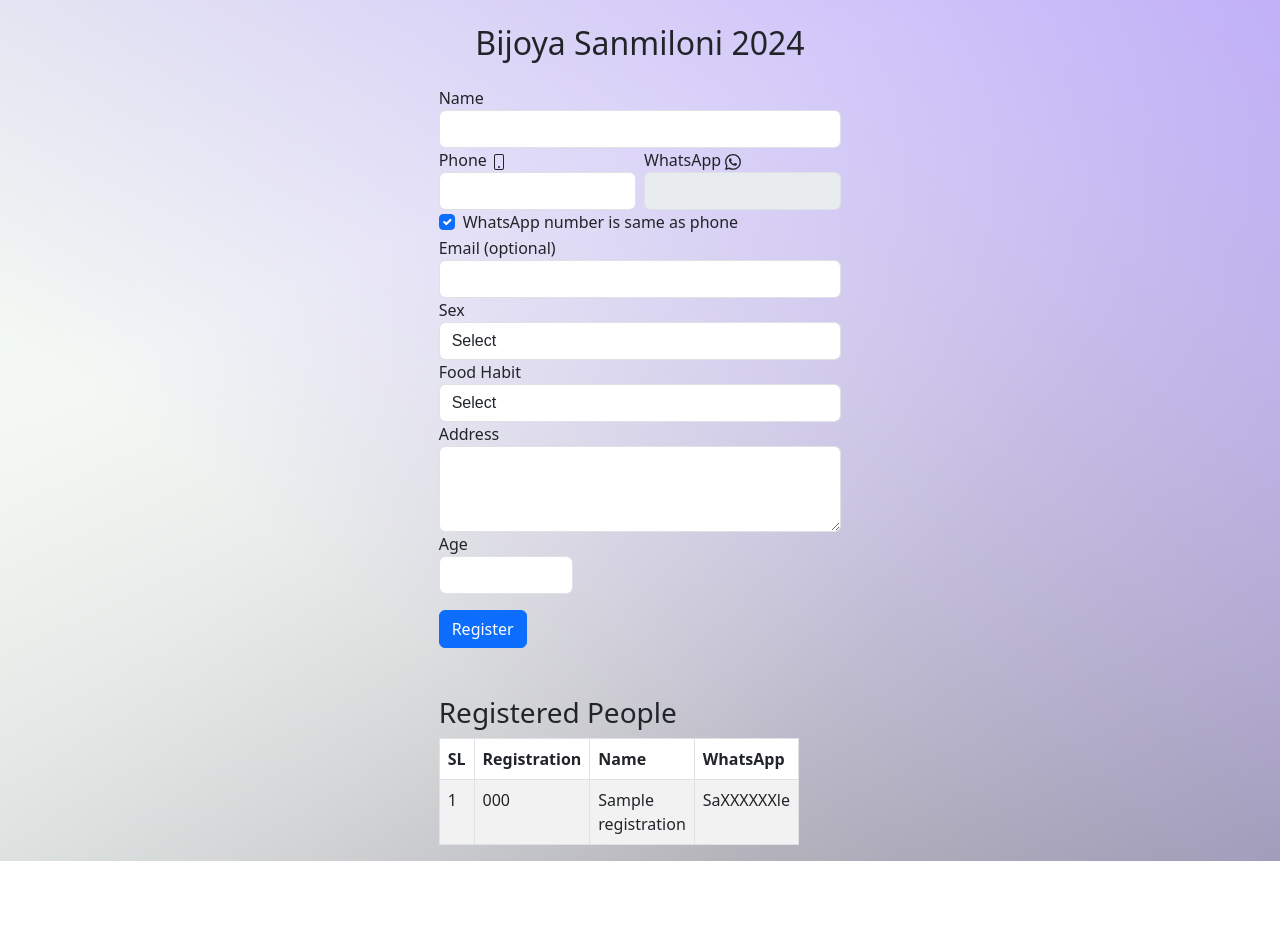
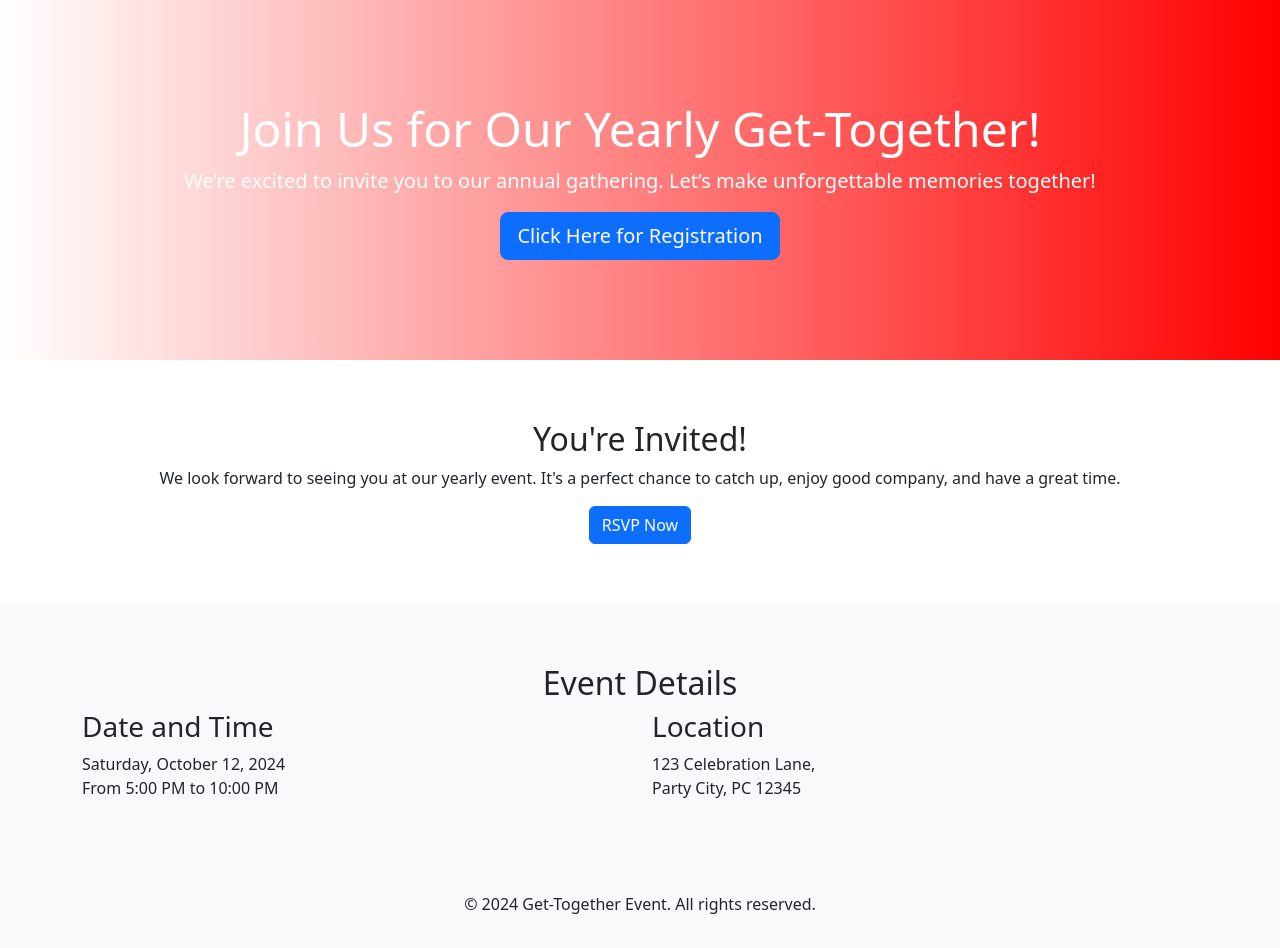
Before and after one commit to codernaccotax/bijoya_registration_2024, a PHP site: page / in a window 1280 px wide. Before the commit the page ends 861 px from the top, so only its background shows below. Run offline with PHP 8.4, Linux system fonts and the light colour scheme; tables that the repository leaves empty or names only in its code hold one stand-in row (values such as "Sample post"); some libraries are stand-ins or nearby versions.

Commit message:
first page added

```diff
--- a/database.sql
+++ b/database.sql
@@ -1,4 +1,5 @@
-CREATE TABLE event_registration (
+drop table event_registrations;
+CREATE TABLE event_registrations (
   id INT(11) UNSIGNED AUTO_INCREMENT PRIMARY KEY,
   registration_number VARCHAR(50) UNIQUE,
   registration_name VARCHAR(50) NOT NULL,
@@ -11,3 +12,4 @@ CREATE TABLE event_registration (
   age INT(3),
   created_at TIMESTAMP DEFAULT CURRENT_TIMESTAMP
 );
+ALTER TABLE `event_registrations` ADD UNIQUE `my_uniq_student`(`registration_name`, `phone`);
--- a/index.php
+++ b/index.php
@@ -1,139 +1,79 @@
-<?php
-// Database connection using PDO
-require_once "./connection.php";
-
-
-
-
-
-// Fetch registered people
-$stmt = $pdo->query("
-    select id, registration_number, registration_name
-    , concat(left(phone,2),'XXXXXX',right(phone,2)) as phone
-    , concat(left(whatsapp,2),'XXXXXX',right(whatsapp,2)) as whatsapp
-    , email
-    , sex
-    , food_habit
-    , address
-    , age, created_at from event_registrations
-    ORDER BY created_at DESC
-");
-$registrations = $stmt->fetchAll(PDO::FETCH_ASSOC);
-?>
-
 <!DOCTYPE html>
 <html lang="en">
 
 <head>
     <meta charset="UTF-8">
-    <meta name="viewport" content="width=device-width, initial-scale=1, shrink-to-fit=no">
-    <title>Event Registration</title>
+    <meta name="viewport" content="width=device-width, initial-scale=1.0">
+    <title>Yearly Get-Together Invitation</title>
     <!-- Bootstrap CSS -->
-    <link href="https://cdn.jsdelivr.net/npm/bootstrap@5.3.0/dist/css/bootstrap.min.css" rel="stylesheet">
-
-    <link rel="stylesheet" href="style.css">
-    <!-- Bootstrap Icons -->
-    <link href="https://cdnjs.cloudflare.com/ajax/libs/bootstrap-icons/1.10.5/font/bootstrap-icons.min.css" rel="stylesheet">
-    <script src="./script.js"></script>
+    <link href="https://stackpath.bootstrapcdn.com/bootstrap/5.3.0/css/bootstrap.min.css" rel="stylesheet">
+    <style>
+        .hero {
+            /* background: url('https://via.placeholder.com/1600x600') no-repeat center center; */
+            background-image: linear-gradient(to right, rgba(255,0,0,0), rgba(255,0,0,1));
+            background-size: cover;
+            color: white;
+            text-align: center;
+            padding: 100px 0;
+        }
+        .hero h1 {
+            font-size: 3rem;
+        }
+        .hero p {
+            font-size: 1.25rem;
+        }
+        .section {
+            padding: 60px 0;
+        }
+    </style>
 </head>
 
 <body>
-    <div class="container col-sm-5 col-md-4 col-lg-4">
-        <h2 class="text-center my-4">Bijoya Sanmiloni 2024</h2>
-        <form method="POST" class="needs-validation" action="submit_registration.php" onsubmit="return validateForm(); novalidate">
-            <div class="form-group">
-                <label for="registration_name">Name</label>
-                <input type="text" class="form-control" id="registration_name" name="registration_name" maxlength="50" required>
-            </div>
-            <div class="d-flex">
-                <div class="form-group col-5.5">
-                    <label for="phone">
-                        Phone
-                        <svg xmlns="http://www.w3.org/2000/svg" width="16" height="16" fill="currentColor" class="bi bi-phone" viewBox="0 0 16 16">
-                            <path d="M11 1a1 1 0 0 1 1 1v12a1 1 0 0 1-1 1H5a1 1 0 0 1-1-1V2a1 1 0 0 1 1-1zM5 0a2 2 0 0 0-2 2v12a2 2 0 0 0 2 2h6a2 2 0 0 0 2-2V2a2 2 0 0 0-2-2z" />
-                            <path d="M8 14a1 1 0 1 0 0-2 1 1 0 0 0 0 2" />
-                        </svg>
-                    </label>
-                    <input type="text" class="form-control" id="phone" name="phone" maxlength="10" required>
+
+    <!-- Hero Section -->
+    <section class="hero">
+        <div class="container">
+            <h1>Join Us for Our Yearly Get-Together!</h1>
+            <p>We’re excited to invite you to our annual gathering. Let’s make unforgettable memories together!</p>
+            <a href="./registration.php" class="btn btn-primary btn-lg">Click Here for Registration</a>
+        </div>
+    </section>
+
+    <!-- Invitation Section -->
+    <section id="invitation" class="section text-center">
+        <div class="container">
+            <h2>You're Invited!</h2>
+            <p>We look forward to seeing you at our yearly event. It's a perfect chance to catch up, enjoy good company, and have a great time.</p>
+            <a href="#contact" class="btn btn-primary">RSVP Now</a>
+        </div>
+    </section>
+
+    <!-- Event Details Section -->
+    <section id="details" class="section bg-light">
+        <div class="container">
+            <h2 class="text-center">Event Details</h2>
+            <div class="row">
+                <div class="col-md-6">
+                    <h3>Date and Time</h3>
+                    <p>Saturday, October 12, 2024<br>From 5:00 PM to 10:00 PM</p>
                 </div>
-
-                <div class="form-group col-5.5 ms-2">
-                    <label for="whatsapp">
-                        WhatsApp
-                        <svg xmlns="http://www.w3.org/2000/svg" width="16" height="16" fill="currentColor" class="bi bi-whatsapp" viewBox="0 0 16 16">
-                            <path d="M13.601 2.326A7.85 7.85 0 0 0 7.994 0C3.627 0 .068 3.558.064 7.926c0 1.399.366 2.76 1.057 3.965L0 16l4.204-1.102a7.9 7.9 0 0 0 3.79.965h.004c4.368 0 7.926-3.558 7.93-7.93A7.9 7.9 0 0 0 13.6 2.326zM7.994 14.521a6.6 6.6 0 0 1-3.356-.92l-.24-.144-2.494.654.666-2.433-.156-.251a6.56 6.56 0 0 1-1.007-3.505c0-3.626 2.957-6.584 6.591-6.584a6.56 6.56 0 0 1 4.66 1.931 6.56 6.56 0 0 1 1.928 4.66c-.004 3.639-2.961 6.592-6.592 6.592m3.615-4.934c-.197-.099-1.17-.578-1.353-.646-.182-.065-.315-.099-.445.099-.133.197-.513.646-.627.775-.114.133-.232.148-.43.05-.197-.1-.836-.308-1.592-.985-.59-.525-.985-1.175-1.103-1.372-.114-.198-.011-.304.088-.403.087-.088.197-.232.296-.346.1-.114.133-.198.198-.33.065-.134.034-.248-.015-.347-.05-.099-.445-1.076-.612-1.47-.16-.389-.323-.335-.445-.34-.114-.007-.247-.007-.38-.007a.73.73 0 0 0-.529.247c-.182.198-.691.677-.691 1.654s.71 1.916.81 2.049c.098.133 1.394 2.132 3.383 2.992.47.205.84.326 1.129.418.475.152.904.129 1.246.08.38-.058 1.171-.48 1.338-.943.164-.464.164-.86.114-.943-.049-.084-.182-.133-.38-.232" />
-                        </svg>
-                    </label>
-                    <input type="text" class="form-control" id="whatsapp" name="whatsapp" maxlength="10" disabled>
+                <div class="col-md-6">
+                    <h3>Location</h3>
+                    <p>123 Celebration Lane,<br>Party City, PC 12345</p>
                 </div>
             </div>
-            <div class="form-group">
-                <div class="form-check">
-                    <input type="checkbox" class="form-check-input" id="same_as_phone" name="same_as_phone" onclick="toggleWhatsapp();" checked>
-                    <label class="form-check-label" for="same_as_phone">WhatsApp number is same as phone</label>
-                </div>
-            </div>
+        </div>
+    </section>
 
-            <div class="form-group">
-                <label for="email">Email (optional)</label>
-                <input type="email" class="form-control" id="email" name="email">
-            </div>
-            <div class="form-group">
-                <label for="sex">Sex</label>
-                <select class="form-control" id="sex" name="sex" required>
-                    <option value="">Select</option>
-                    <option value="male">Male</option>
-                    <option value="female">Female</option>
-                </select>
-            </div>
-            <div class="form-group">
-                <label for="food_habit">Food Habit</label>
-                <select class="form-control" id="food_habit" name="food_habit" required>
-                    <option value="">Select</option>
-                    <option value="veg">Vegetarian</option>
-                    <option value="nonveg">Non-Vegetarian</option>
-                </select>
-            </div>
-            <div class="form-group">
-                <label for="address">Address</label>
-                <textarea class="form-control" id="address" name="address" rows="3"></textarea>
-            </div>
-            <div class="form-group col-4">
-                <label for="age">Age</label>
-                <input type="number" class="form-control" id="age" name="age" min="1" max="120" required>
-                <div class="invalid-feedback">Please enter your age.</div>
-            </div>
-            <div class="form-group mt-3">
-                <button type="submit" class="btn btn-primary btn-block">Register</button>
-            </div>
-        </form>
 
-        <h3 class="mt-5">Registered People</h3>
-        <table class="table table-bordered table-striped" style="width: 90px; overflow: scroll;">
-            <thead>
-                <tr>
-                    <th>SL</th>
-                    <th>Registration</th>
-                    <th>Name</th>
-                    <th>WhatsApp</th>
-                </tr>
-            </thead>
-            <tbody>
-                <?php foreach ($registrations as $key=>$reg): ?>
-                    <tr>
-                        <td><?php echo $key+1; ?></td>
-                        <td><?php echo htmlspecialchars($reg['registration_number']); ?></td>
-                        <td><?php echo htmlspecialchars($reg['registration_name']); ?></td>
-                        <td><?php echo htmlspecialchars($reg['whatsapp']); ?></td>
-                    </tr>
-                <?php endforeach; ?>
-            </tbody>
-        </table>
-    </div>
-    <script src="https://kit.fontawesome.com/a076d05399.js" crossorigin="anonymous"></script>
-    <script src="https://code.jquery.com/jquery-3.5.1.slim.min.js"></script>
-    <!-- Bootstrap JS (Optional) -->
-    <script src="https://cdn.jsdelivr.net/npm/bootstrap@5.3.0/dist/js/bootstrap.bundle.min.js"></script>
+    <!-- Footer -->
+    <footer class="bg-light text-center py-3">
+        <p>&copy; 2024 Get-Together Event. All rights reserved.</p>
+    </footer>
+
+    <!-- Bootstrap JS and dependencies -->
+    <script src="https://cdn.jsdelivr.net/npm/@popperjs/core@2.11.7/dist/umd/popper.min.js"></script>
+    <script src="https://stackpath.bootstrapcdn.com/bootstrap/5.3.0/js/bootstrap.min.js"></script>
 </body>
 
 </html>
```
Also changed, not shown: registration.php (added, +139 -0 lines).
